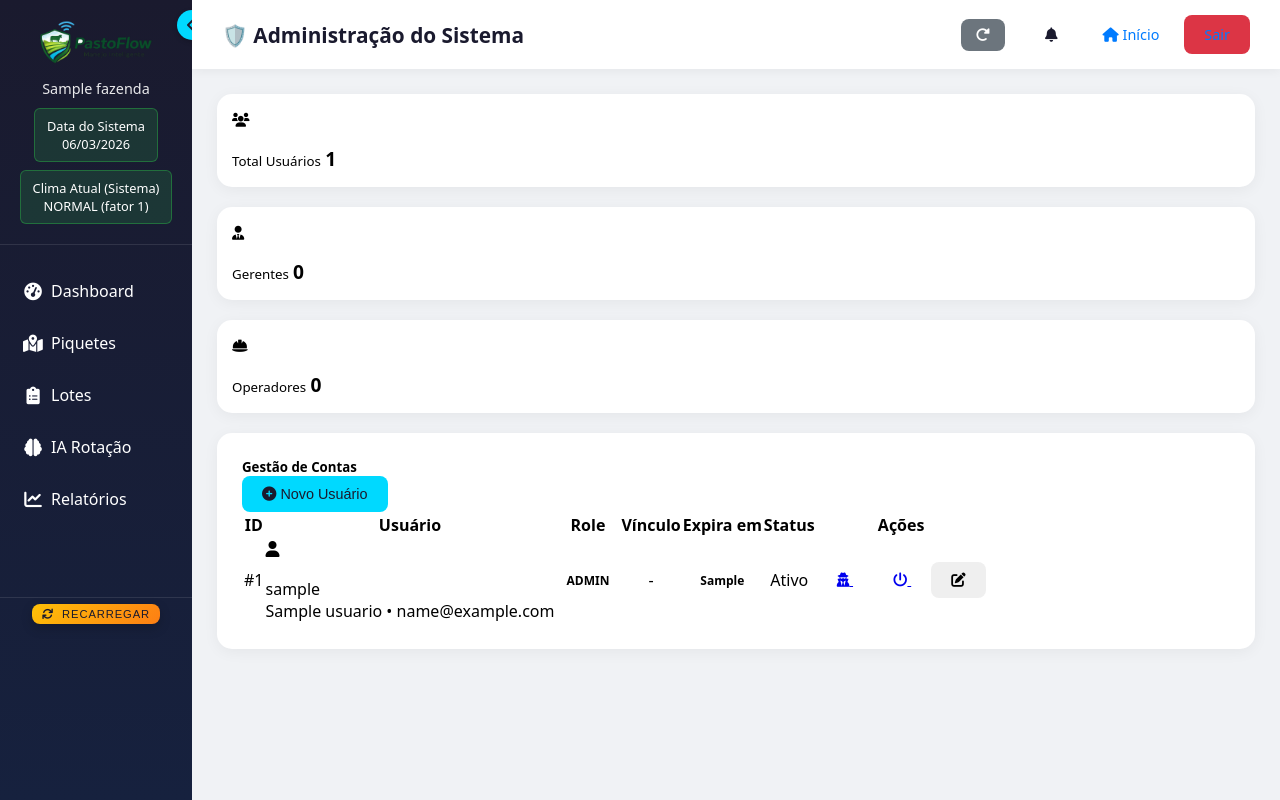
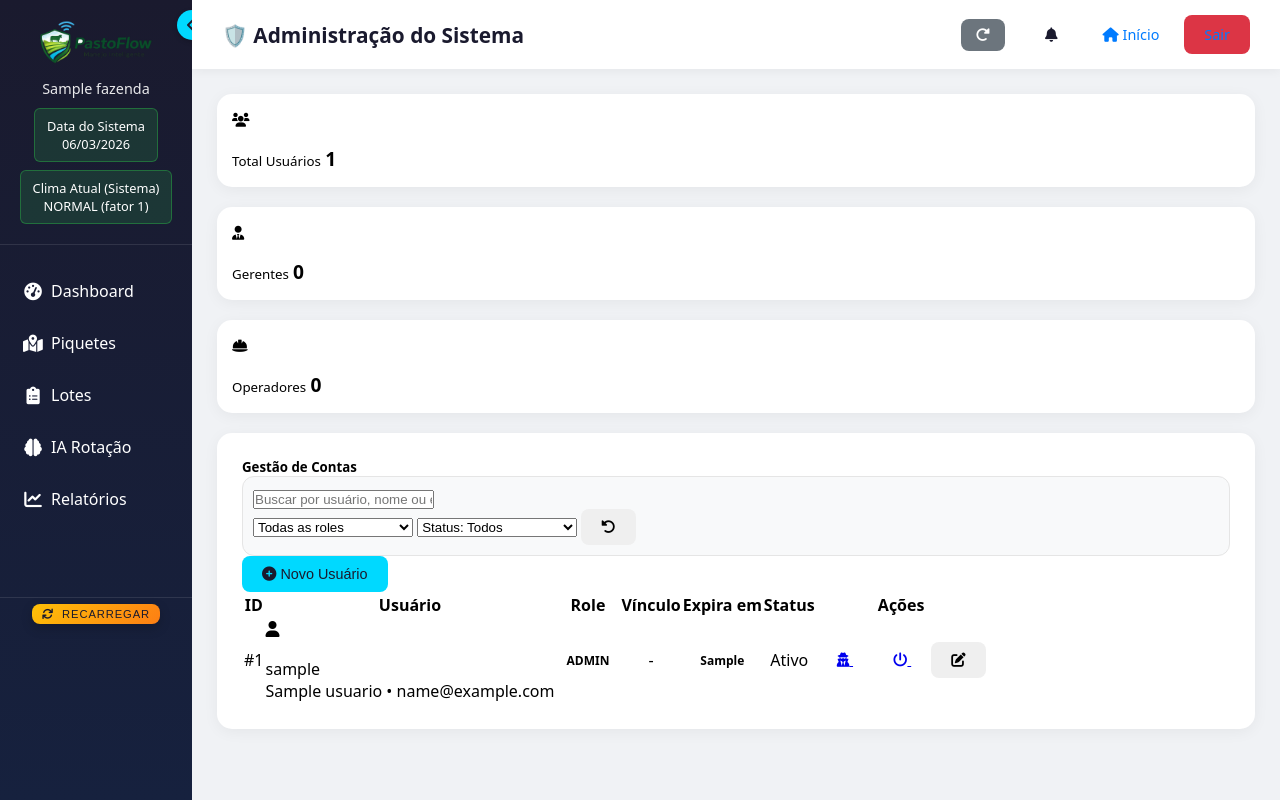
Before and after one commit to jeffersonss-tech/pastagens_flask, a Flask app: template templates/admin/dashboard.html in a window 1280 px wide. Run offline with Flask 3, Linux system fonts and the light colour scheme; the template is opened without the code that fills it: most values are stand-ins (such as "Sample title", 1, 10 or a date in 2020); data that the repository does not hold is empty; parts of the project's set-up code (start-up, migrations or seed data) failed here and were passed over.

Commit message:
chore: improve admin user filters UI and live filtering

```diff
--- a/templates/admin/dashboard.html
+++ b/templates/admin/dashboard.html
@@ -50,14 +50,34 @@
     <!-- Tabela de Usuários -->
     <div class="card shadow-sm border-0 bg-white">
         <div class="card-header bg-white border-bottom py-3 d-flex justify-content-between align-items-center">
-            <h5 class="mb-0 fw-bold">Gestão de Contas</h5>
+            <div>
+                <h5 class="mb-1 fw-bold">Gestão de Contas</h5>
+                <div class="d-flex flex-column flex-lg-row align-items-start align-items-lg-center gap-2" style="background:#f8f9fa;border:1px solid #e5e5e5;border-radius:12px;padding:10px;">
+                    <input type="text" id="filtro-busca" class="form-control form-control-sm" placeholder="Buscar por usuário, nome ou email" style="max-width: 260px;" oninput="aplicarFiltroUsuarios()">
+                    <div class="d-flex gap-2 flex-wrap">
+                        <select id="filtro-role" class="form-select form-select-sm" style="min-width: 160px;" onchange="aplicarFiltroUsuarios()">
+                            <option value="">Todas as roles</option>
+                            <option value="admin">Admin</option>
+                            <option value="gerente">Gerente</option>
+                            <option value="operador">Operador</option>
+                            <option value="user">Usuário</option>
+                        </select>
+                        <select id="filtro-status" class="form-select form-select-sm" style="min-width: 160px;" onchange="aplicarFiltroUsuarios()">
+                            <option value="">Status: Todos</option>
+                            <option value="ativo">Ativo</option>
+                            <option value="inativo">Inativo</option>
+                        </select>
+                        <button class="btn btn-outline-light border btn-sm" onclick="resetFiltroUsuarios()" title="Limpar filtros"><i class="fas fa-rotate-left"></i></button>
+                    </div>
+                </div>
+            </div>
             <button class="btn btn-primary px-3 d-flex align-items-center" onclick="abrirModalUsuario()">
                 <i class="fas fa-plus-circle me-2"></i> Novo Usuário
             </button>
         </div>
         <div class="card-body p-0">
             <div class="table-responsive">
-                <table class="table table-hover align-middle mb-0" style="text-align: center; vertical-align: middle;">
+                <table id="tabela-usuarios" class="table table-hover align-middle mb-0" style="text-align: center; vertical-align: middle;">
                     <thead class="bg-light text-muted small text-uppercase">
                         <tr>
                             <th class="px-4 py-3" style="text-align: center;">ID</th>
@@ -71,7 +91,7 @@
                     </thead>
                     <tbody>
                         {% for u in usuarios %}
-                        <tr>
+                        <tr class="linha-usuario" data-role="{{ u.role }}" data-status="{{ 'ativo' if u.ativo else 'inativo' }}" data-text="{{ (u.username ~ ' ' ~ (u.nome or '') ~ ' ' ~ (u.email or ''))|lower }}">
                             <td class="px-4 text-muted small" style="text-align: center;">#{{ u.id }}</td>
                             <td style="text-align: left;">
                                 <div class="d-flex align-items-center" style="justify-content: flex-start;">
@@ -313,5 +333,31 @@
             fecharModal();
         }
     });
+
+    function aplicarFiltroUsuarios() {
+        const busca = (document.getElementById('filtro-busca').value || '').toLowerCase();
+        const role = document.getElementById('filtro-role').value;
+        const status = document.getElementById('filtro-status').value;
+        document.querySelectorAll('#tabela-usuarios tbody tr.linha-usuario').forEach(tr => {
+            const text = tr.dataset.text || '';
+            const r = tr.dataset.role || '';
+            const s = tr.dataset.status || '';
+            const matchBusca = !busca || text.includes(busca);
+            const matchRole = !role || r === role;
+            const matchStatus = !status || s === status;
+            tr.style.display = (matchBusca && matchRole && matchStatus) ? '' : 'none';
+        });
+    }
+
+    function resetFiltroUsuarios() {
+        document.getElementById('filtro-busca').value = '';
+        document.getElementById('filtro-role').value = '';
+        document.getElementById('filtro-status').value = '';
+        aplicarFiltroUsuarios();
+    }
+
+    document.addEventListener('DOMContentLoaded', () => {
+        aplicarFiltroUsuarios();
+    });
 </script>
 {% endblock %}
```
